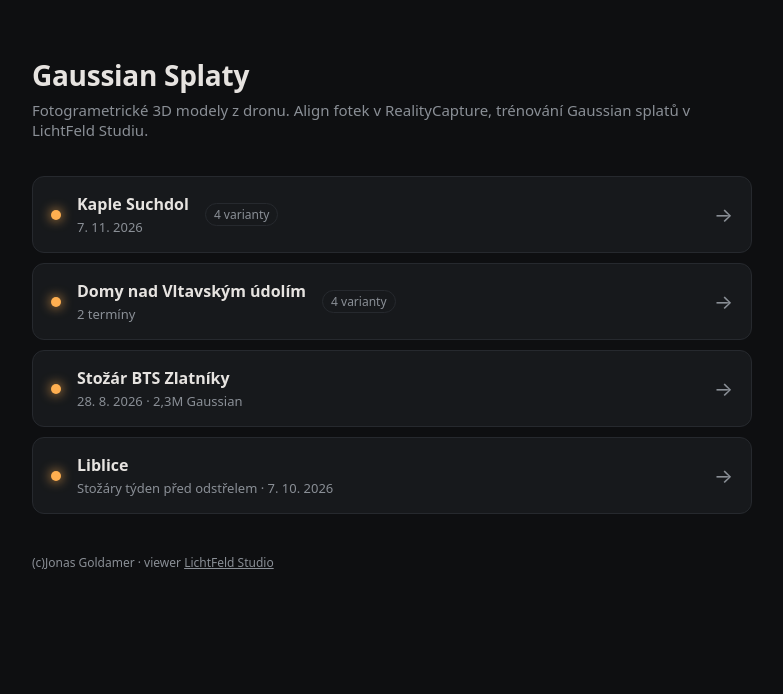
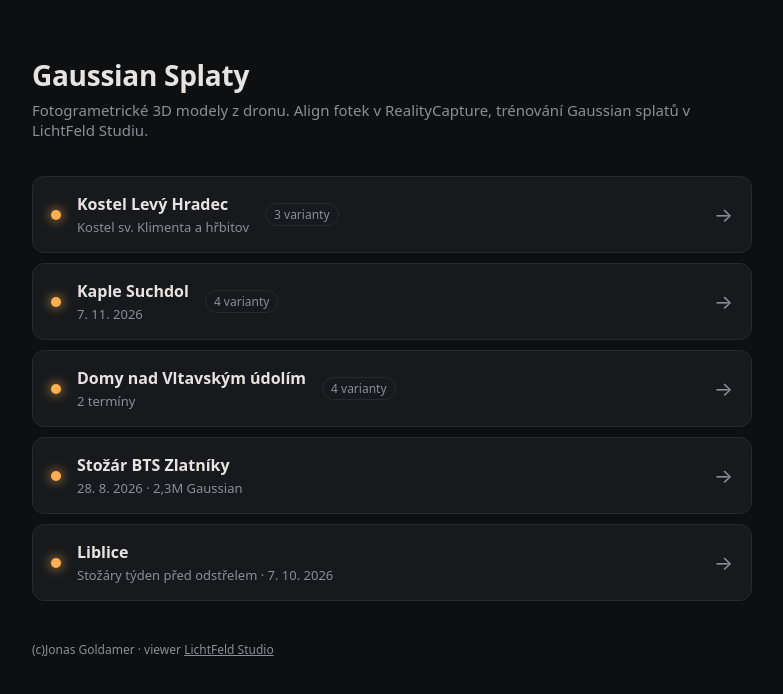
Before and after one commit to JonGold83/JonGaussianSplatts, a plain HTML site: page index.html in a window 1280 px wide. Shown: the whole page, without its empty margins (248-1031 px from the left). Drawn offline with Linux system fonts and the light colour scheme.

Commit message:
Pridani Kostel Levy Hradec (3 varianty) do indexu
Co-Authored-By: Claude Opus 5.5 <noreply@anthropic.com>

```diff
--- a/index.html
+++ b/index.html
@@ -46,6 +46,11 @@
   // Skupina: { name, meta, variants: [[nazev, popis, soubor.sog], ...] }
   // Skupina s 1 variantou = primy odkaz bez rozbaleni
   const groups = [
+    { name: 'Kostel Levý Hradec', meta: 'Kostel sv. Klimenta a hřbitov', variants: [
+      ['Kostel a hřbitov – clean', '4,7M Gaussian · SH1 · 50k iter',             'Kostel_Levy_Hradec_a_hrbitov_4,7M_SH1_50k-iter_clean.sog'],
+      ['Kostel – clean',           '4,7M Gaussian · 30k iter',                   'Kostel_Levy_Hradec_4,7M_30k-iter_clean.sog'],
+      ['Kostel – 319 kamer',       '4,6M Gaussian · SH1 · 30k iter · 319 snímků', 'Kostel_Levy_Hradec_319cam_4,6M_SH1_30k-iter.sog'],
+    ]},
     { name: 'Kaple Suchdol', meta: '7. 11. 2026', variants: [
       ['Plná verze',          '4M Gaussian · SH2',    'Kaple_Suchdol-2026_11_07-GausSplat_4M_SH2_cz.sog'],
       ['v2 low density',         '1,9M Gaussian',        'Kaple_30k_1,9_Mgaus.sog'],
```
Also changed, not shown: 2 other files.
